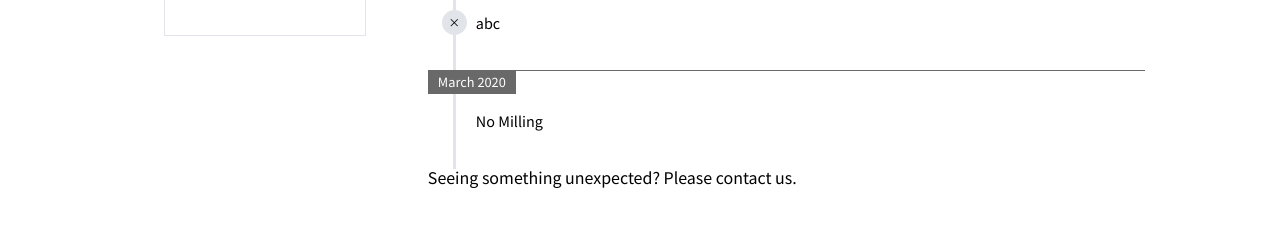
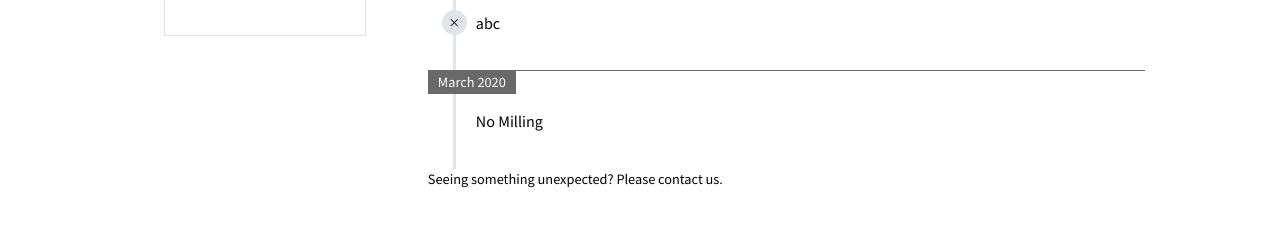
Before and after one commit to hydrangeas/css-sample, a Nuxt app: page / in a window 1280 px wide. Shown: the part 314-540 px from the top of the page. Built offline with nearby package versions, Linux system fonts and the light colour scheme.

Commit message:
アクティビティ最後の文字列のフォントサイズを調整

```diff
--- a/components/Contents.vue
+++ b/components/Contents.vue
@@ -157,6 +157,7 @@ $breakPoints: (
     // アクティビティリストの最後にメッセージを入れる
     &:last-of-type {
       &::after {
+        font-size: 0.8em;
         content: 'Seeing something unexpected? Please contact us.';
       }
     }
```
